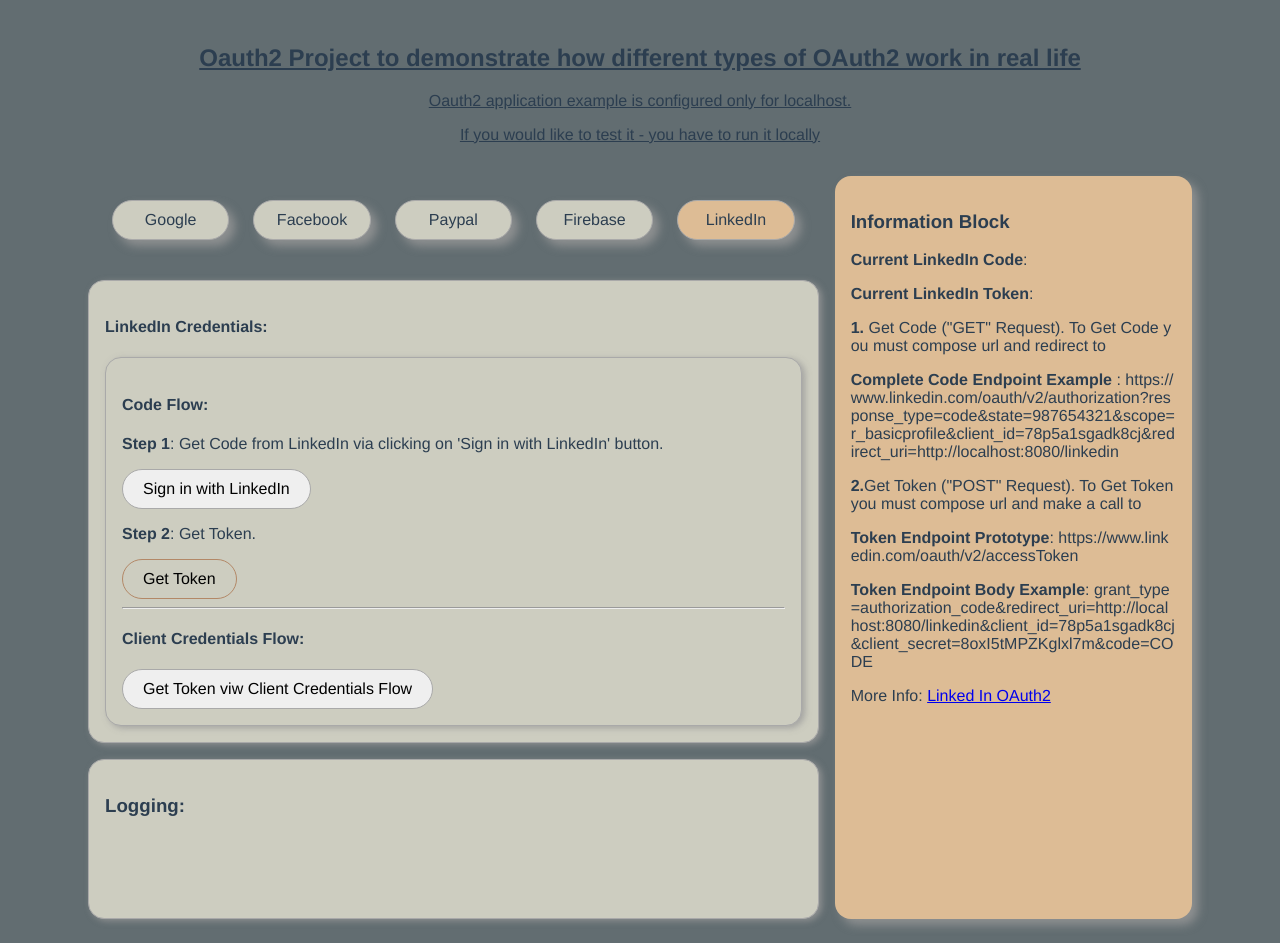
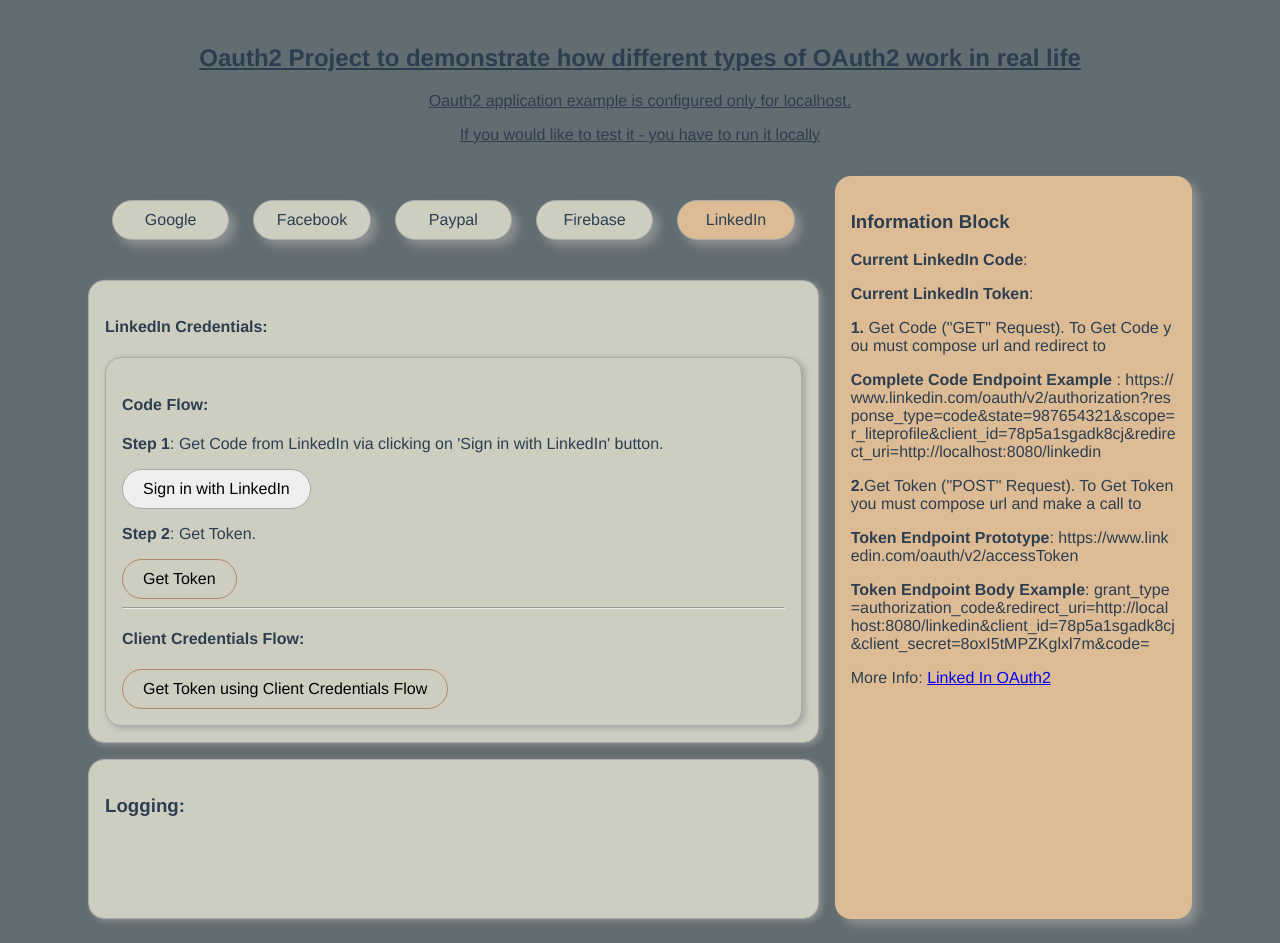
Before and after one commit to Glareone/Oauth2-workflows-using-VueJS, a Vue app: page /google in a window 1280 px wide. Both pictures are taken after a click on the element "LinkedIn". Built offline with nearby package versions, Linux system fonts and the light colour scheme.

Commit message:
no idea where i'm wrong

```diff
--- a/src/components/oauth-forms/LinkedIn.vue
+++ b/src/components/oauth-forms/LinkedIn.vue
@@ -18,7 +18,7 @@
       </p>
       <hr>
       <h4>Client Credentials Flow:</h4>
-      <button>Get Token viw Client Credentials Flow</button>
+      <button class="disabled">Get Token using Client Credentials Flow</button>
     </div>
   </div>
 </template>
--- a/src/constants.js
+++ b/src/constants.js
@@ -42,8 +42,8 @@
 // legacy documentation and endpoint description: https://developer.linkedin.com/docs/oauth2-legacy
 // modern one: https://docs.microsoft.com/en-us/linkedin/shared/authentication/authorization-code-flow?context=linkedin/consumer/context
 export const LINKEDIN_BASE_URI = 'https://www.linkedin.com/oauth/v2';
-export const LINKEDIN_AUTHORIZATION_ENDPOINT = `${LINKEDIN_BASE_URI}/authorization?response_type=code&state=987654321&scope=r_basicprofile&client_id=${LINKEDIN_CLIEND_ID}&redirect_uri=${LINKEDIN_REDIRECT_URI_ENCODED}`;
+export const LINKEDIN_AUTHORIZATION_ENDPOINT = `${LINKEDIN_BASE_URI}/authorization?response_type=code&state=987654321&scope=r_liteprofile&client_id=${LINKEDIN_CLIEND_ID}&redirect_uri=${LINKEDIN_REDIRECT_URI_ENCODED}`;
 export const LINKEDIN_TOKEN_ENDPOINT = `${LINKEDIN_BASE_URI}/accessToken`;
-export const LINKEDIN_TOKEN_ENDPOINT_DATA = `grant_type=authorization_code&redirect_uri=${LINKEDIN_REDIRECT_URI_ENCODED}&client_id=${LINKEDIN_CLIEND_ID}&client_secret=${LINKEDIN_CLIENT_SECRET}&code=CODE`;
+export const LINKEDIN_TOKEN_ENDPOINT_DATA = `grant_type=authorization_code&redirect_uri=${LINKEDIN_REDIRECT_URI_ENCODED}&client_id=${LINKEDIN_CLIEND_ID}&client_secret=${LINKEDIN_CLIENT_SECRET}&code=`;
 
 // ------------------------------------------------- PAYPAL ----------------------------------------
--- a/src/vuex-modules/linkedin.js
+++ b/src/vuex-modules/linkedin.js
@@ -33,10 +33,10 @@
   },
   async getLinkedInToken({ commit, state }) {
     try {
-      const requestData = LINKEDIN_TOKEN_ENDPOINT_DATA.replace('=CODE', `=${state.linkedInCode}`);
-      debugger;
+      const requestData = `${LINKEDIN_TOKEN_ENDPOINT_DATA}${state.linkedInCode}`;
       const response = await axios.post(`${LINKEDIN_TOKEN_ENDPOINT}`, requestData, {
         headers: {
+          'X-Requested-With': 'XMLHttpRequest',
           'Content-Type': 'application/x-www-form-urlencoded',
         },
       });
```
